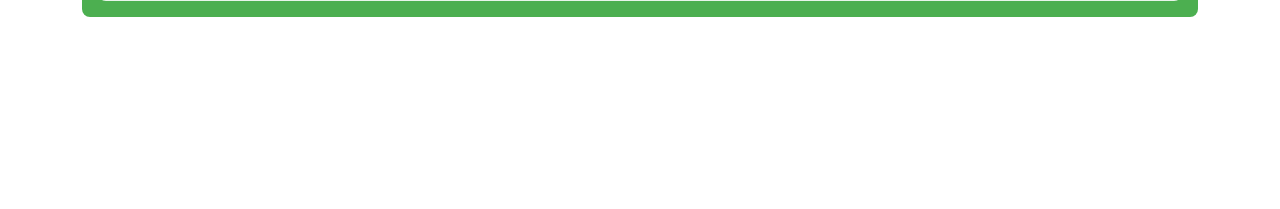
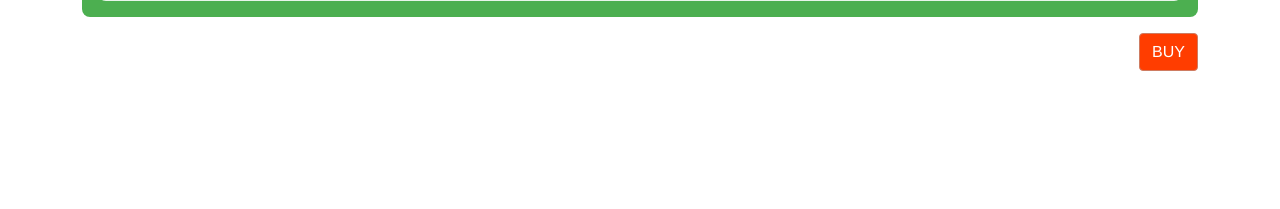
Before and after one commit to ChindanaiR/FormHubProject, a Django app: page /redeem/preview_page/1 in a window 1280 px wide. Shown: the part 405-614 px from the top of the page. Run offline with Django 5.2, Linux system fonts and the light colour scheme; data comes from the database, SQL or seed files in the repository; data that the repository does not hold is empty.

Commit message:
Update dataset.html

```diff
--- a/templates/redeem/dataset.html
+++ b/templates/redeem/dataset.html
@@ -45,6 +45,9 @@
             </div>
         </div>
     </div>
+    <div class="buy-btn d-flex justify-content-end">
+        <button class="btn btn-primary buy-btn mt-3">BUY</button>
+    </div>
 </div>
 
 <script src="{% static 'answering/index.js' %}"></script>
```
